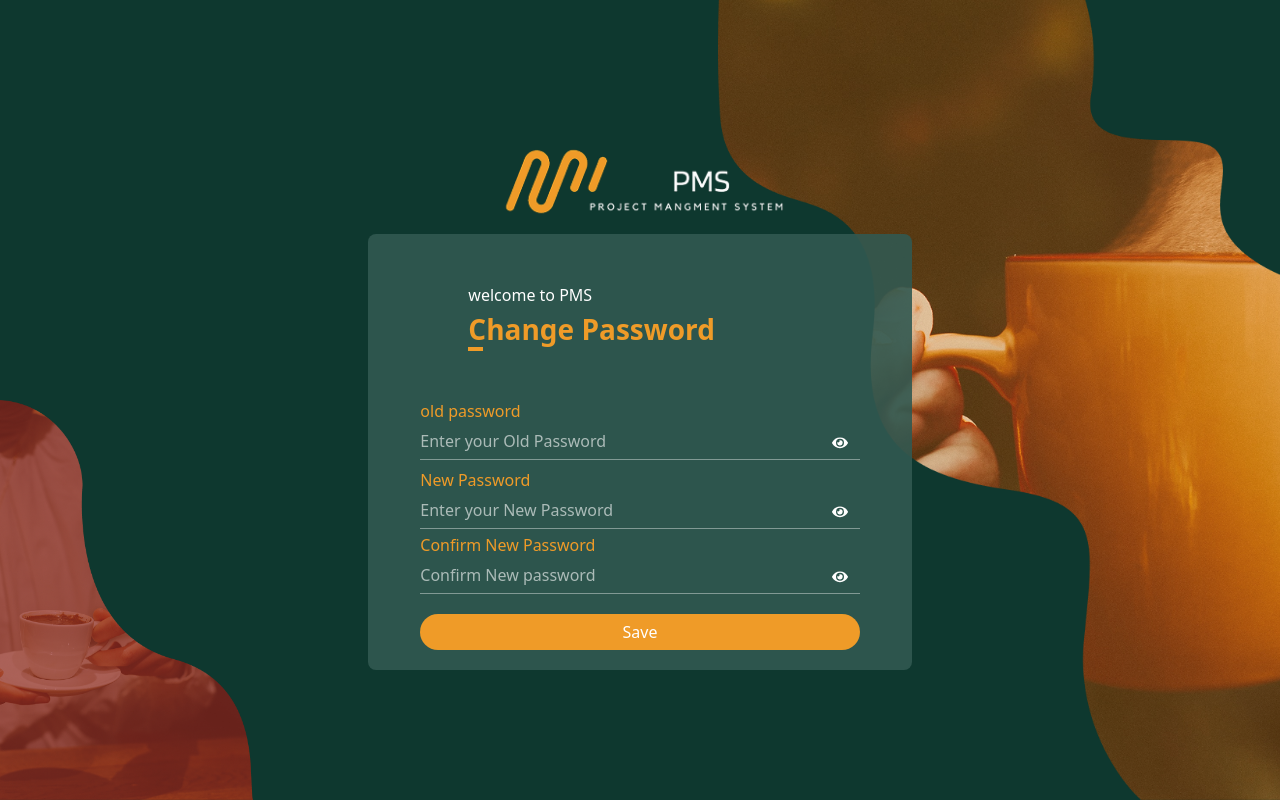
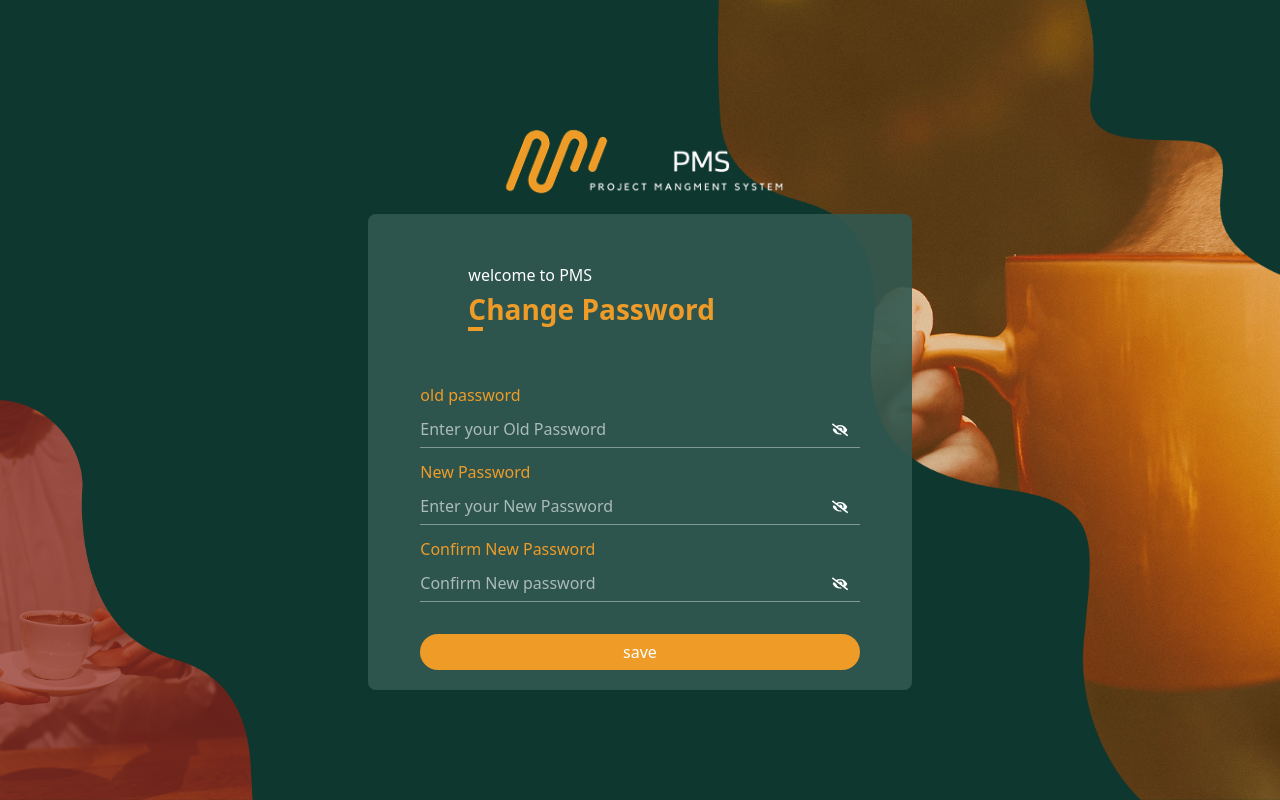
Before and after one commit to lamiaAtef/Project-management-system, a React (Vite) app: page /change-pass in a window 1280 px wide. Built offline with nearby package versions, Linux system fonts and the light colour scheme.

Commit message:
auth module

```diff
--- a/src/Modules/AuthModule/Components/ChangePassword/ChangePassword.jsx
+++ b/src/Modules/AuthModule/Components/ChangePassword/ChangePassword.jsx
@@ -6,20 +6,36 @@ import Form from 'react-bootstrap/Form';
 import { useForm } from 'react-hook-form';
 import { PASSWORD_VALIDATION } from '../../../../services/validation';
 import { FaEye, FaEyeSlash } from 'react-icons/fa';
-import axios from 'axios';
-import { baseURL, USER_URLS } from '../../../../services/api/apiURLs';
-import AuthHeader from '../../../Shared/components/AuthHeader/AuthHeader';
+
+import {  USER_URLS } from '../../../../services/api/apiURLs';
+
+import axiosInstance from '../../../../services/api';
+import { toast } from 'react-toastify';
+import { useNavigate } from 'react-router-dom';
+import AuthHeader from '../../../Shared/components/AuthHeader/Authheader';
 
 
 
 
 export default function ChangePassword() {
-  let{register,handleSubmit,formState:{errors},watch}=useForm();
+  let{register,handleSubmit,formState:{errors},watch,isSubmitting}=useForm();
+  const navigate=useNavigate();
   const passwordValue= watch("newPassword");
   const onSubmit= async(data)=>{
 
-    let response=await axios(`${baseURL}${USER_URLS.ChangePassword}`,data);
+  try {
+      let response=await axiosInstance(USER_URLS.CHANGE_PASSWORD,data);
+     toast.success('password change successfuly',
+        {
+          autoClose: 3000,
+        })
+        navigate('/login');
     console.log(response);
+
+  } catch (error) {
+    console.log(error);
+  navigate('/login');
+  }
 
 
 
@@ -35,37 +51,37 @@ const[thirdPass,toggleThirdPass]=useToggle();
      <AuthHeader subtitle={'welcome to PMS'} title={'Change Password'}/>
         <Form.Group className="custom-input mb-2" controlId="formBasicPassword">
        <div className='password-wrapper'>
-        <Form.Label className='bg-label my-0'>old password</Form.Label>
+        <Form.Label className='textHeader my-1'>old password</Form.Label>
          <Form.Control type={firstPass ? 'text':'password'} placeholder="Enter your Old Password"
         {...register("oldPassword",PASSWORD_VALIDATION)} />
           <InputGroup.Text className ="eyeicon text-white bg-transparent"
 
         onClick={toggleFirstPass}
         >
-          {firstPass?<FaEyeSlash/>:<FaEye/>}
+          {firstPass? <FaEye/>:<FaEyeSlash/>}
         </InputGroup.Text>
        </div>
 
       </Form.Group>
        {errors.oldPassword && <small className='text-danger d-block '>{errors.oldPassword.message}</small>}
-         <Form.Group className="custom-input mb-1" controlId="formBasicPassword">
+         <Form.Group className="custom-input mb-2" controlId="formBasicPassword">
        <div className='password-wrapper'>
-        <Form.Label className='bg-label mb-0'>New Password</Form.Label>
+        <Form.Label className='textHeader my-1'>New Password</Form.Label>
          <Form.Control type={secondPass ? "text":"password"} placeholder="Enter your New Password"
         {...register("newPassword",PASSWORD_VALIDATION)} />
          <InputGroup.Text className="eyeicon text-white bg-transparent"
 
         onClick={toggleSecondPass}
         >
-          {secondPass?<FaEyeSlash/>:<FaEye/>}
+          {secondPass?<FaEye/>:<FaEyeSlash/>}
         </InputGroup.Text>
        </div>
 
       </Form.Group>
        {errors.newPassword && <small className='text-danger d-block '>{errors.newPassword.message}</small>}
-          <Form.Group className="custom-input mb-1" controlId="formBasicPassword">
+          <Form.Group className="custom-input mb-2" controlId="formBasicPassword">
        <div className='password-wrapper'>
-        <Form.Label className='bg-label mb-0'> Confirm New Password</Form.Label>
+        <Form.Label className='textHeader  my-1'> Confirm New Password</Form.Label>
          <Form.Control type={thirdPass? "text":"password"} placeholder="Confirm New password"
         {...register("confirmNewPassword",{...PASSWORD_VALIDATION,validate:(value)=>value === passwordValue||"not the same password"})} />
 
@@ -73,7 +89,7 @@ const[thirdPass,toggleThirdPass]=useToggle();
 
         onClick={toggleThirdPass}
         >
-          {thirdPass?<FaEyeSlash/>:<FaEye/>}
+          {thirdPass? <FaEye/>:<FaEyeSlash/>}
         </InputGroup.Text>
        </div>
 
@@ -82,8 +98,9 @@ const[thirdPass,toggleThirdPass]=useToggle();
 
 
 
-      <Button type='submit' className='w-100 mt-3 Auth-btn'>
-      Save
+      <Button disabled={isSubmitting}  type='submit' className='w-100 mt-4 Auth-btn'>
+  save
+
       </Button>
     </Form>
 
```
